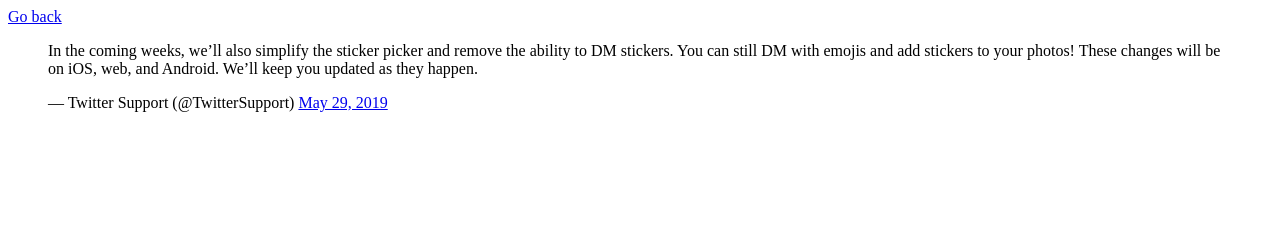
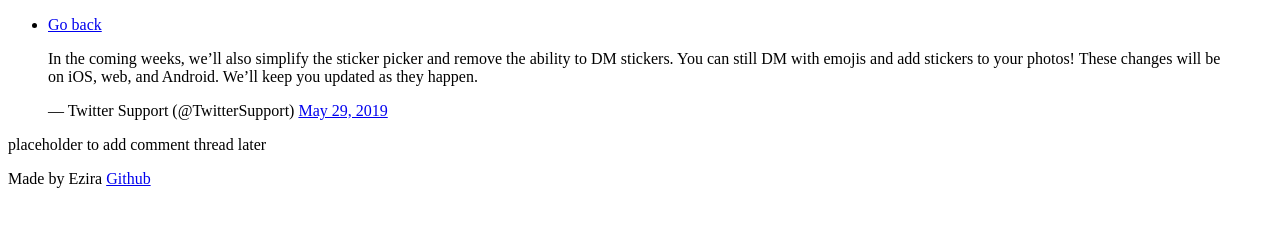
Before and after one commit to eziraa/alx_html_css, a plain HTML site: page tweets.html in a window 1280 px wide. Drawn offline with Linux system fonts and the light colour scheme.

Commit message:
the section is divided

```diff
--- a/tweets.html
+++ b/tweets.html
@@ -6,13 +6,19 @@
     <title>Document</title>
   </head>
   <body>
-    <a href="index.html">Go back</a>
+    <header>
+      <ul>
+        <li><a href="index.html">Go back</a></li>
+      </ul>
+    </header>
+    <main>
+      <article>
         <blockquote class="twitter-tweet">
           <p lang="en" dir="ltr">
-        In the coming weeks, we’ll also simplify the sticker picker and remove
-        the ability to DM stickers. You can still DM with emojis and add
-        stickers to your photos! These changes will be on iOS, web, and Android.
-        We’ll keep you updated as they happen.
+            In the coming weeks, we’ll also simplify the sticker picker and
+            remove the ability to DM stickers. You can still DM with emojis and
+            add stickers to your photos! These changes will be on iOS, web, and
+            Android. We’ll keep you updated as they happen.
           </p>
           &mdash; Twitter Support (@TwitterSupport)
           <a
@@ -25,5 +31,13 @@
           src="https://platform.twitter.com/widgets.js"
           charset="utf-8"
         ></script>
+      </article>
+      <aside>
+        <p>placeholder to add comment thread later</p>
+      </aside>
+    </main>
+    <footer>
+      <p>Made by Ezira <a href="https://github.com/eziraa/eziraa">Github</a></p>
+    </footer>
   </body>
 </html>
```
Lines whose indentation alone changed are shown as unchanged.
